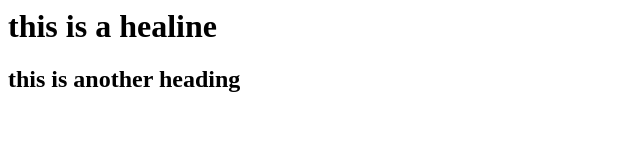
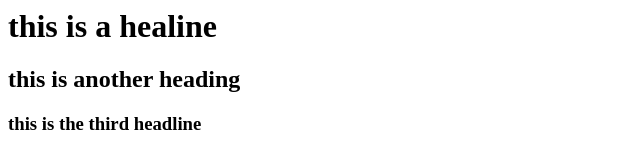
Before and after one commit to ShoaibAhamed/class-three, a plain HTML site: page index.html in a window 1280 px wide. Shown: the whole page, without its empty margins (0-640 px from the left). Drawn offline with Linux system fonts and the light colour scheme.

Commit message:
another line added

```diff
--- a/index.html
+++ b/index.html
@@ -1,2 +1,3 @@
 <h1> this is a healine</h1>
 <h2> this is another heading<h2>
+<h3> this is the third headline</h3>
```
